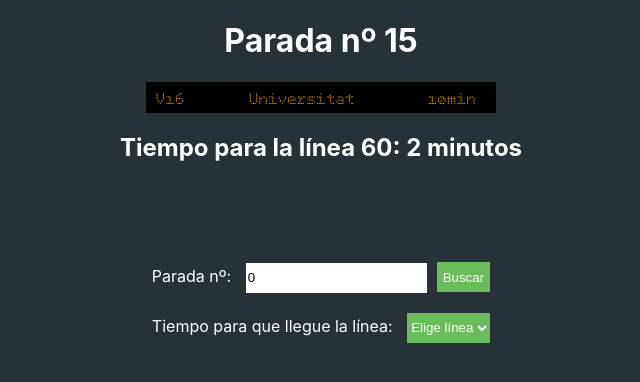
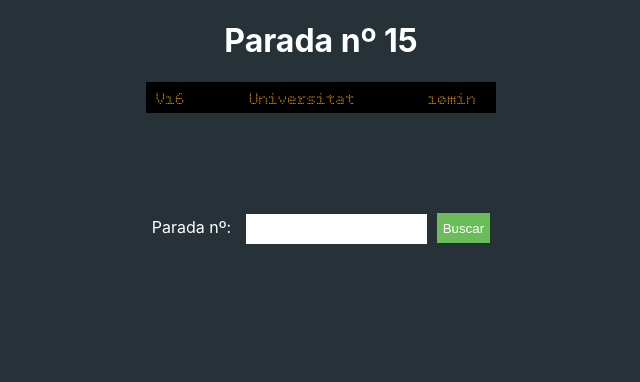
Before and after one commit to Fedemontagudo/ejercicio-react-tmb, a React (Create React App) app: page / in a window 1280 px wide. Shown: the top 382 px of the page, without its empty margins (319-959 px from the left). Built offline with nearby package versions, Linux system fonts and the light colour scheme; a web font is replaced by a local one.

Commit message:
estructurado por componentes la app con ocultarContext

```diff
--- a/src/App.js
+++ b/src/App.js
@@ -1,51 +1,23 @@
-import { useState } from "react";
+import { useEffect, useState } from "react";
+import Formalurio from "./componentes/Formulario";
+import InfoParada from "./componentes/InfoParada";
+import OcultarContext from "./contexts/OcultarContext";
 import ejemplo from "./ejemplo.json";
+
 function App() {
   const [datosApi, setDatosAPi] = useState(ejemplo);
   const [lineas, setLineas] = useState([]);
   const [numeroParada, setNumeroParada] = useState(0);
-  const { status, data } = datosApi;
-  const { ibus } = data;
-
-
-
+  const [ocultarFrase, setOcultarFrase] = useState(true);
+  const { data } = datosApi;
+  const { ibus: { line, destination } } = data;
   return (
-    <div className="contenedor">
-      <header className="cabecera">
-        <h1>Parada nº 15</h1>
-        <div className="display">
-          <div className="bus">
-            <span className="linea">V16</span>
-            <span className="destino">Universitat</span>
-            <span className="tiempo">10min</span>
-          </div>
-          <div className="bus">
-            <span className="linea">H12</span>
-            <span className="destino">Pla de Palau</span>
-            <span className="tiempo">1min</span>
-          </div>
-          <div className="bus">
-            <span className="linea">32</span>
-            <span className="destino">Barceloneta</span>
-            <span className="tiempo">4min</span>
-          </div>
-        </div>
-        <h2>Tiempo para la línea 60: 2 minutos</h2>
-      </header>
-      <section className="forms">
-        <form>
-          <label htmlFor="num-parada">Parada nº: </label>
-          <input type="number" id="num-parada" value={numeroParada} />
-          <button type="submit">Buscar</button>
-        </form>
-        <form>
-          <label htmlFor="tiempo-linea">Tiempo para que llegue la línea: </label>
-          <select id="tiempo-linea">
-            <option value={lineas}>Elige línea</option>
-          </select>
-        </form>
-      </section>
-    </div>
+    <OcultarContext.Provider value={ocultarFrase}>
+      <div className="contenedor">
+        <InfoParada />
+        <Formalurio />
+      </div>
+    </OcultarContext.Provider>
   );
 }
 
--- a/src/Componentes/Buscador.js
+++ b/src/Componentes/Buscador.js
@@ -0,0 +1,11 @@
+const Buscador = () => {
+  return (
+    <form>
+      <label htmlFor="num-parada">Parada nº: </label>
+      <input type="number" id="num-parada" /*value={numeroParada}*/ />
+      <button type="submit">Buscar</button>
+    </form>
+  );
+};
+
+export default Buscador;
--- a/src/Componentes/DisplayParada.js
+++ b/src/Componentes/DisplayParada.js
@@ -0,0 +1,23 @@
+const DisplayParada = () => {
+  return (
+    <div className="display">
+      <div className="bus">
+        <span className="linea">V16</span>
+        <span className="destino">Universitat</span>
+        <span className="tiempo">10min</span>
+      </div>
+      <div className="bus">
+        <span className="linea">H12</span>
+        <span className="destino">Pla de Palau</span>
+        <span className="tiempo">1min</span>
+      </div>
+      <div className="bus">
+        <span className="linea">32</span>
+        <span className="destino">Barceloneta</span>
+        <span className="tiempo">4min</span>
+      </div>
+    </div>
+  );
+};
+
+export default DisplayParada;
--- a/src/Componentes/EligeLinea.js
+++ b/src/Componentes/EligeLinea.js
@@ -0,0 +1,16 @@
+import { useContext } from "react";
+import OcultarContext from "../contexts/OcultarContext";
+
+const EligeLinea = () => {
+  const ocultarFrase = useContext(OcultarContext);
+  return (
+    <form hidden={ocultarFrase}>
+      <label htmlFor="tiempo-linea">Tiempo para que llegue la línea: </label>
+      <select id="tiempo-linea">
+        <option value="">Elige línea</option>
+      </select>
+    </form>
+  );
+};
+
+export default EligeLinea;
--- a/src/Componentes/Formulario.js
+++ b/src/Componentes/Formulario.js
@@ -0,0 +1,13 @@
+import Buscador from "./Buscador";
+import EligeLinea from "./EligeLinea";
+
+const Formalurio = () => {
+  return (
+    <section className="forms">
+      <Buscador />
+      <EligeLinea />
+    </section>
+  );
+};
+
+export default Formalurio;
--- a/src/Componentes/InfoParada.js
+++ b/src/Componentes/InfoParada.js
@@ -0,0 +1,14 @@
+import DisplayParada from "./DisplayParada";
+import NombreParada from "./NombreParada";
+import TiempoParada from "./TiempoParada";
+
+const InfoParada = () => {
+  return (
+    <header className="cabecera">
+      <NombreParada />
+      <DisplayParada />
+      <TiempoParada />
+    </header>
+  );
+};
+export default InfoParada;
--- a/src/Componentes/NombreParada.js
+++ b/src/Componentes/NombreParada.js
@@ -0,0 +1,7 @@
+const NombreParada = () => {
+  return (
+    <h1>Parada nº 15</h1>
+  );
+};
+
+export default NombreParada;
--- a/src/Componentes/TiempoParada.js
+++ b/src/Componentes/TiempoParada.js
@@ -0,0 +1,11 @@
+import { useContext } from "react";
+import OcultarContext from "../contexts/OcultarContext";
+
+const TiempoParada = () => {
+  const ocultarFrase = useContext(OcultarContext);
+  return (
+    <h2 hidden={ocultarFrase}>Tiempo para la línea 60: 2 minutos</h2>
+  );
+};
+
+export default TiempoParada;
--- /dev/null
+++ b/src/contexts/OcultarContext.js
@@ -0,0 +1,6 @@
+import { createContext } from "react";
+
+const OcultarContext = createContext();
+OcultarContext.displayName = "OcultarContext";
+
+export default OcultarContext;
```
